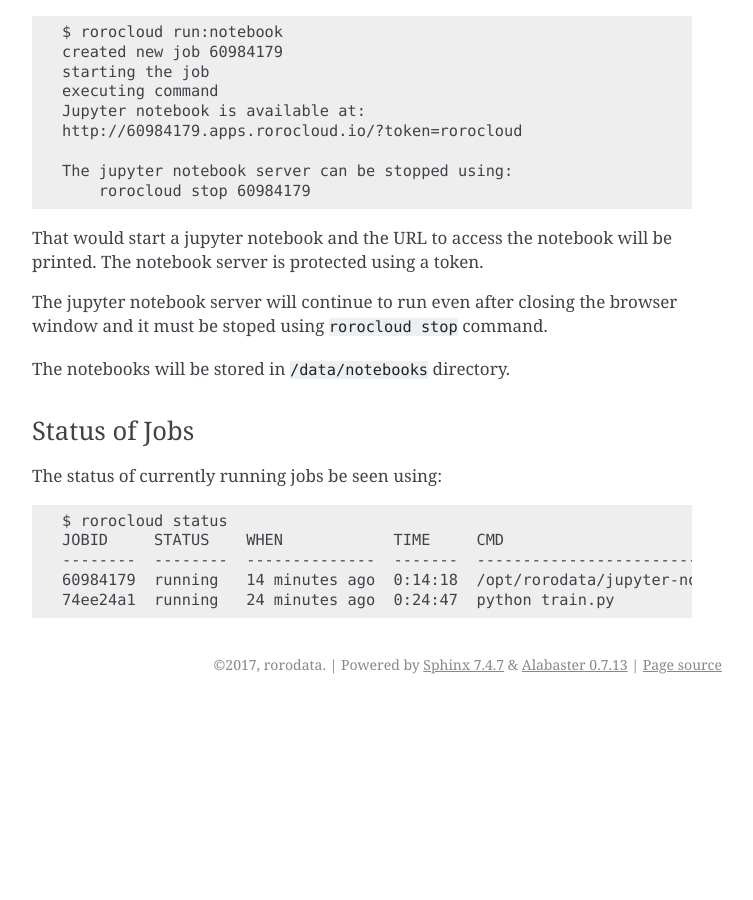
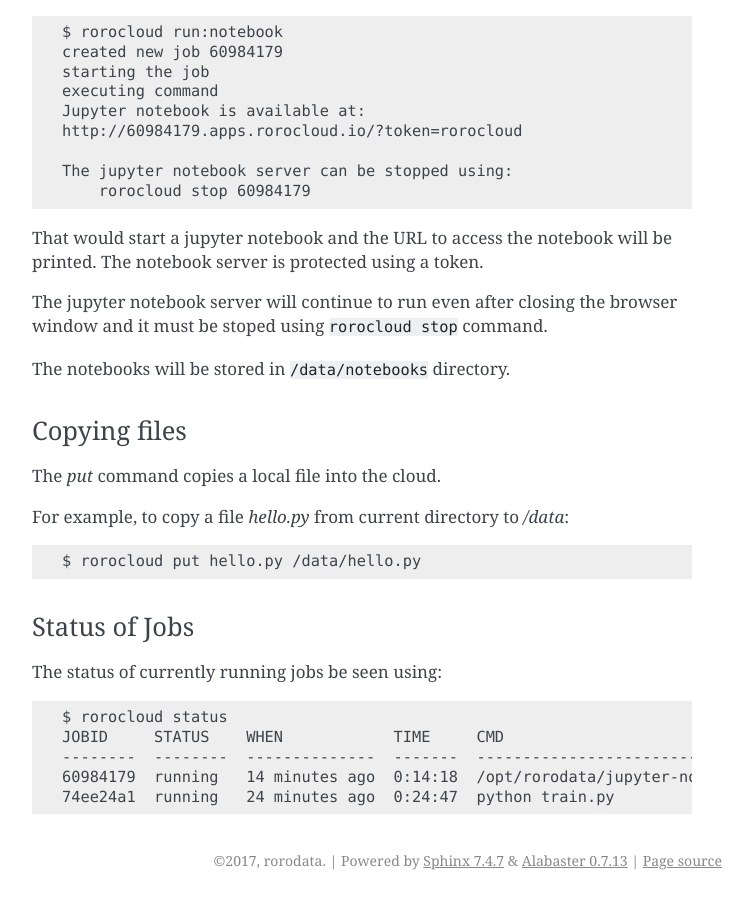
Before and after one commit to johndpope/rorocloud, a Sphinx documentation site: the page built from docs/index.rst, in a window 1280 px wide and 900 px high, scrolled down 1729 px. Shown: the whole window, without its empty margins (388-1141 px from the left). Built offline with Sphinx 7.4.7, drawn with Linux system fonts in a browser that asks for light colours; before the commit the page ends 2433 px from its top, so only the background shows below that.

Commit message:
Added docs for put command.

```diff
--- a/CHANGES.rst
+++ b/CHANGES.rst
@@ -4,6 +4,7 @@ rorocloud changelog
 Unreleased
 ----------
 
+* Added put command.
 * Added run:notebook command.
 * Fixed Python 2 compatibility.
 * The ``status`` command is changed to display only the active jobs and ``--all`` option is added to show all the jobs.
--- a/docs/index.rst
+++ b/docs/index.rst
@@ -88,6 +88,15 @@ The jupyter notebook server will continue to run even after closing the browser
 
 The notebooks will be stored in ``/data/notebooks`` directory.
 
+Copying files
+^^^^^^^^^^^^^
+
+The `put` command copies a local file into the cloud.
+
+For example, to copy a file `hello.py` from current directory to `/data`::
+
+	$ rorocloud put hello.py /data/hello.py
+
 Status of Jobs
 ^^^^^^^^^^^^^^
 
```
Also changed, not shown: 1 other file.
